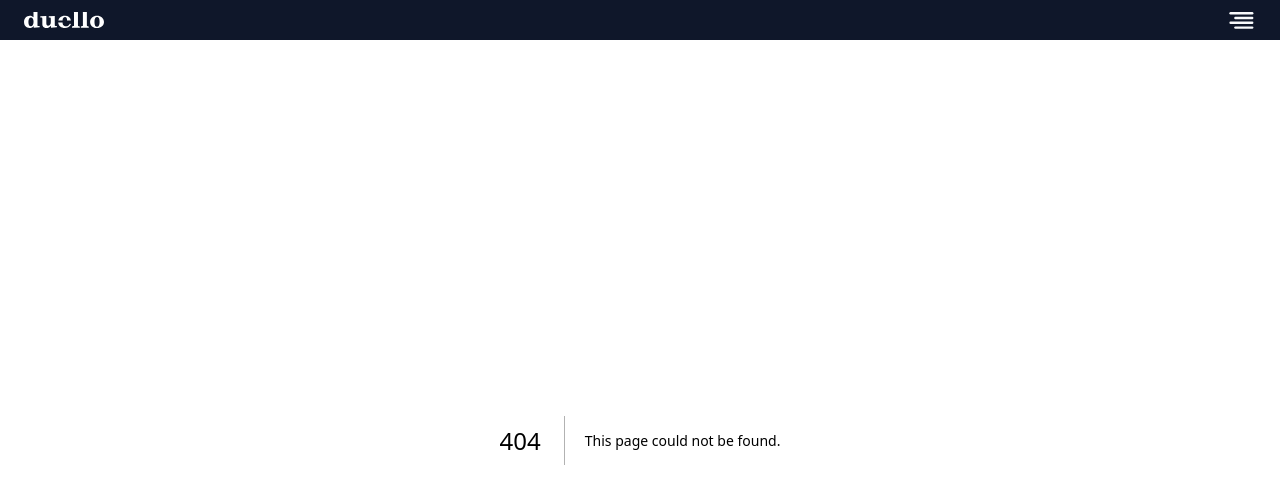
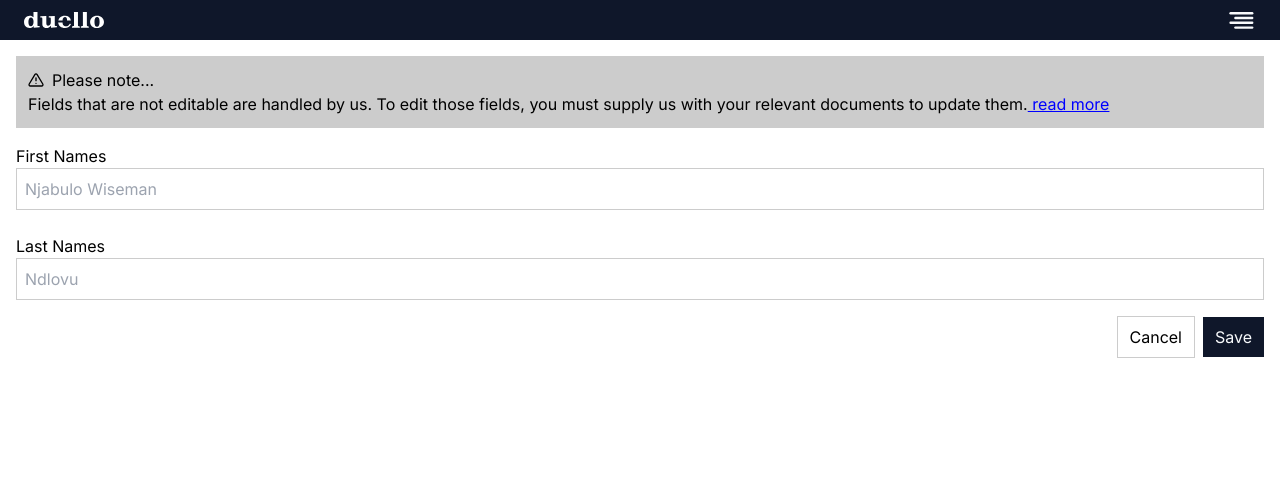
Before and after one commit to ErrolNtetha/lancing-client, a Next.js app: page /settings/edit-profile in a window 1280 px wide. Before the commit this address had no page. Shown: the top 504 px of the page. Built offline with nearby package versions, Linux system fonts and the light colour scheme.

Commit message:
feat: page for settings

```diff
--- /dev/null
+++ b/pages/settings/edit-profile/edit.tsx
@@ -0,0 +1,58 @@
+import Link from 'next/link';
+import React from 'react';
+import { FiAlertTriangle } from 'react-icons/fi';
+import { Button } from '../../../components/atoms/button';
+import { FormLabel } from '../../../components/molecules/formLabel';
+
+type Props = {
+    register: Function;
+}
+
+const Edit = ({ register }: Props) => {
+    return (
+        <section className='p-4'>
+            <section className='bg-gray p-3 mb-2'>
+                <h2 className='flex items-center gap-2'> <FiAlertTriangle /> Please note... </h2>
+                <p>
+                    Fields that are not editable are handled by us. To edit those fields, you must supply us with
+                    your relevant documents to update them.
+                     <Link href='#' className='text-[blue] underline'> read more </Link>
+                </p>
+            </section>
+            <FormLabel
+                type='text'
+                labelName='First Names'
+                placeholder='Njabulo Wiseman'
+                name='firstName'
+                required={true}
+                register={register}
+            />
+            <FormLabel
+                type='text'
+                labelName='Last Names'
+                placeholder='Ndlovu'
+                name='lastName'
+                required={true}
+                register={register}
+            />
+
+            <section className='flex justify-between gap-2'>
+                <span />
+                <span className='flex items-center gap-2'>
+                    <Button
+                        buttonText='Cancel'
+                        handleClick={() => console.log('hello')}
+                        className='border border-gray px-3 py-2'
+                    />
+                    <Button
+                        buttonText='Save'
+                        handleClick={() => console.log('hello')}
+                        className='bg-slate text-white px-3 py-2'
+                    />
+                </span>
+            </section>
+        </section>
+    );
+};
+
+export default Edit;
--- /dev/null
+++ b/pages/settings/edit-profile/index.tsx
@@ -0,0 +1,16 @@
+import React from 'react';
+import { useForm } from 'react-hook-form';
+import Edit from './edit';
+
+const EditProfile = () => {
+    const { register } = useForm();
+    return (
+        <>
+            <Edit
+                register={register}
+            />
+        </>
+      );
+};
+
+export default EditProfile;
--- /dev/null
+++ b/pages/settings/index.tsx
@@ -0,0 +1,10 @@
+import React from 'react';
+import { useProfileStore } from '../../hooks/useGlobalStore';
+import { ClientSettings } from '../../components/organisms/client/settings';
+
+const Settings = () => {
+    const { isClient } = useProfileStore().profile;
+    return isClient ? <ClientSettings /> : 'vendor settings';
+}
+
+export default Settings;
```
Also changed, not shown: pages/settings/edit-profile/edit-profile.tsx (added, +15 -0 lines).
